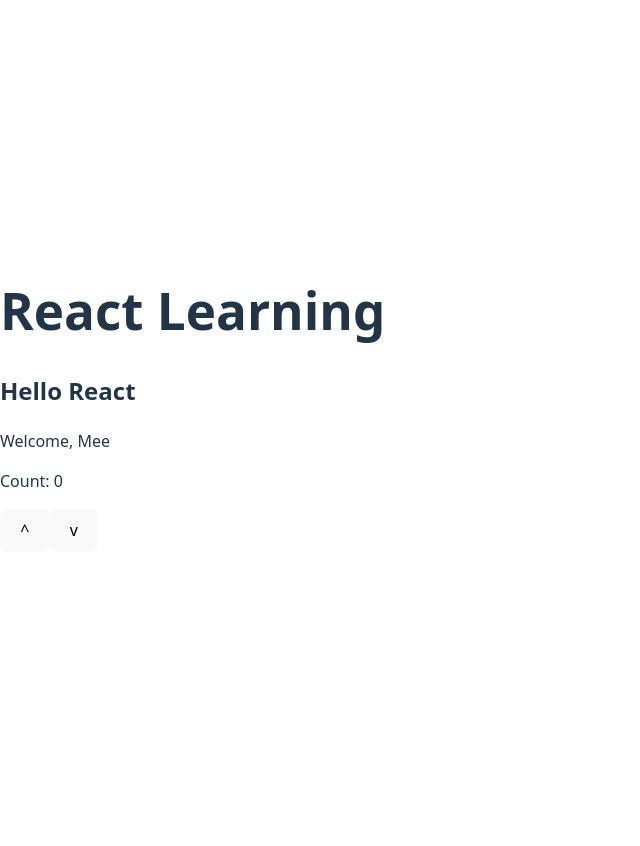
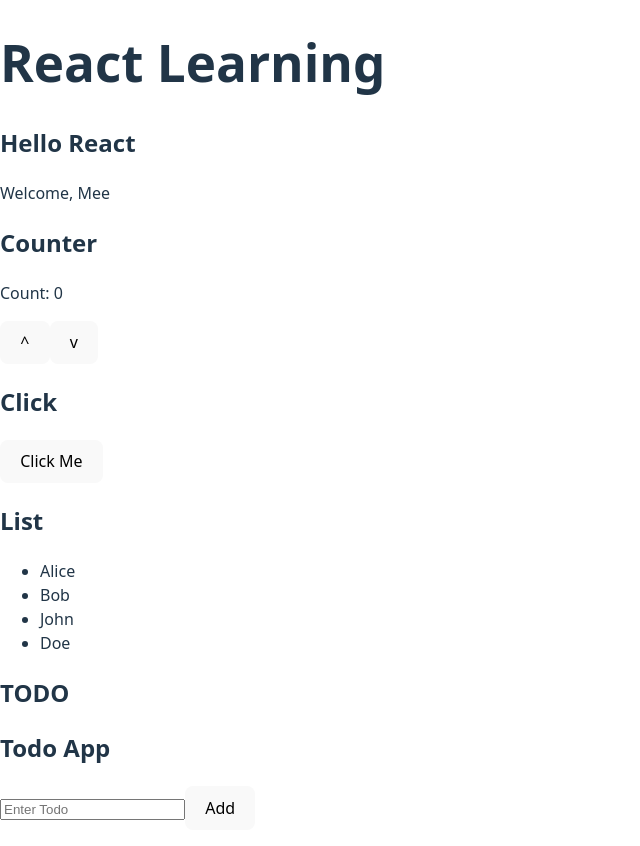
Before and after one commit to RiyonBASNET/react-learning, a React (Vite) app: page / in a window 1280 px wide. Shown: the whole page, without its empty margins (0-640 px from the left). Before the commit the page ends 800 px from the top, so only its background shows below. Built offline with nearby package versions, Linux system fonts and the light colour scheme.

Commit message:
Day 2: Event handling, list rendering, and todo app

```diff
--- a/src/App.jsx
+++ b/src/App.jsx
@@ -2,16 +2,27 @@ import Hello from "./components/Hello";
 import Welcome from "./components/Welcome";
 
 import Counter from "./components/Counter";
+import ClickExample from "./components/ClickExample";
+import NameList from "./components/NameList";
+import TodoApp from "./components/TodoApp";
 
-
-function App(){
+function App() {
   return (
     <div>
       <h1>React Learning</h1>
-      <Hello/>
-      <Welcome name="Mee"/>
+      <Hello />
+      <Welcome name="Mee" />
+      <h2>Counter</h2>
+      <Counter />
 
-      <Counter/>
+      <h2>Click</h2>
+      <ClickExample />
+
+      <h2>List</h2>
+      <NameList />
+
+      <h2>TODO</h2>
+      <TodoApp />
     </div>
   );
 }
--- /dev/null
+++ b/src/components/ClickExample.jsx
@@ -0,0 +1,9 @@
+function ClickExample() {
+  function handleClick() {
+    alert("Button Clicked!");
+  }
+
+  return <button onClick={handleClick}>Click Me</button>;
+}
+
+export default ClickExample;
--- /dev/null
+++ b/src/components/NameList.jsx
@@ -0,0 +1,13 @@
+function NameList() {
+  const names = ["Alice", "Bob", "John", "Doe"];
+
+  return (
+    <ul>
+      {names.map((name, index) => (
+        <li key={index}>{name}</li>
+      ))}
+    </ul>
+  );
+}
+
+export default NameList;
--- /dev/null
+++ b/src/components/TodoApp.jsx
@@ -0,0 +1,41 @@
+import { useState } from "react";
+
+function TodoApp() {
+  const [todos, setTodo] = useState([]);
+  const [text, setText] = useState("");
+
+  function addTodo() {
+    if (text.trim() == "") return;
+
+    setTodo([...todos, text]);
+    setText("");
+  }
+
+  function removeTodo(index) {
+    setTodo(todos.filter((_, i) => i !== index));
+  }
+
+  return (
+    <div>
+      <h2>Todo App</h2>
+      <input
+        value={text}
+        onChange={(e) => setText(e.target.value)}
+        placeholder="Enter Todo"
+      />
+
+      <button onClick={addTodo}>Add</button>
+
+      <ul>
+        {todos.map((todo, index) => (
+          <li key={index}>
+            {todo}
+            <button onClick={() => removeTodo(index)}>X</button>
+          </li>
+        ))}
+      </ul>
+    </div>
+  );
+}
+
+export default TodoApp;
```
